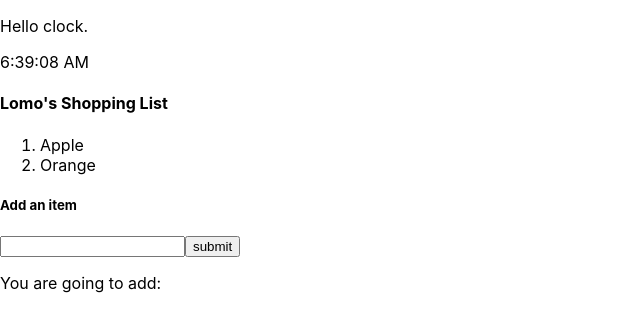
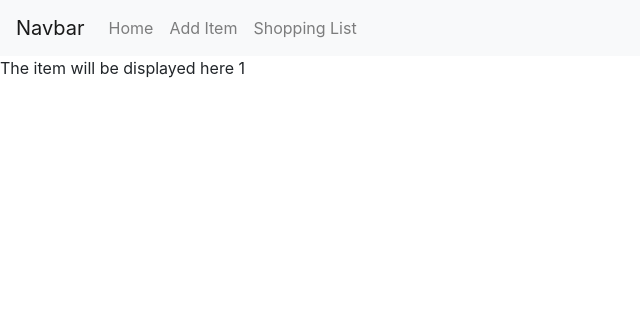
Before and after one commit to XccelerateTech/melodywong, a React (Create React App) app in the folder 53-react-clock/day-53/: page /displayitem/1 in a window 1280 px wide. Shown: the top 332 px of the page, without its empty margins (0-640 px from the left). Built offline with nearby package versions, Linux system fonts and the light colour scheme.

Commit message:
added navbar and route

```diff
--- a/53-react-clock/day-53/package.json
+++ b/53-react-clock/day-53/package.json
@@ -5,6 +5,7 @@
   "dependencies": {
     "react": "^16.6.3",
     "react-dom": "^16.6.3",
+    "react-router-dom": "^4.3.1",
     "react-scripts": "2.1.1"
   },
   "scripts": {
--- a/53-react-clock/day-53/public/index.html
+++ b/53-react-clock/day-53/public/index.html
@@ -5,6 +5,10 @@
     <link rel="shortcut icon" href="%PUBLIC_URL%/favicon.ico">
     <meta name="viewport" content="width=device-width, initial-scale=1, shrink-to-fit=no">
     <meta name="theme-color" content="#000000">
+    <script src="https://code.jquery.com/jquery-3.3.1.slim.min.js" integrity="sha384-q8i/X+965DzO0rT7abK41JStQIAqVgRVzpbzo5smXKp4YfRvH+8abtTE1Pi6jizo" crossorigin="anonymous"></script>
+<script src="https://cdnjs.cloudflare.com/ajax/libs/popper.js/1.14.3/umd/popper.min.js" integrity="sha384-ZMP7rVo3mIykV+2+9J3UJ46jBk0WLaUAdn689aCwoqbBJiSnjAK/l8WvCWPIPm49" crossorigin="anonymous"></script>
+<script src="https://stackpath.bootstrapcdn.com/bootstrap/4.1.3/js/bootstrap.min.js" integrity="sha384-ChfqqxuZUCnJSK3+MXmPNIyE6ZbWh2IMqE241rYiqJxyMiZ6OW/JmZQ5stwEULTy" crossorigin="anonymous"></script>
+    <link rel="stylesheet" href="https://stackpath.bootstrapcdn.com/bootstrap/4.1.3/css/bootstrap.min.css" integrity="sha384-MCw98/SFnGE8fJT3GXwEOngsV7Zt27NXFoaoApmYm81iuXoPkFOJwJ8ERdknLPMO" crossorigin="anonymous">
     <!--
       manifest.json provides metadata used when your web app is added to the
       homescreen on Android. See https://developers.google.com/web/fundamentals/web-app-manifest/
--- a/53-react-clock/day-53/src/Additem.js
+++ b/53-react-clock/day-53/src/Additem.js
@@ -20,6 +20,7 @@ class AddItem extends Component {
     }
 
     handleChange = (e) =>{
+        console.log(this.props)
         this.setState({
             items: e.target.value
         })
--- a/53-react-clock/day-53/src/App.js
+++ b/53-react-clock/day-53/src/App.js
@@ -3,6 +3,11 @@ import './App.css';
 import Clock from './clock';
 import AddItem from './Additem'
 import DisplayList from './DisplayList'
+import Navbar from './Navbar'
+import DisplayItem from './DisplayItem'
+import {ReactDOM} from 'react-dom'
+import { BrowserRouter as Router, Route, Link, Switch } from "react-router-dom";
+import NoMatch from './NoMatch'
 
 class App extends Component {
   constructor(){
@@ -40,11 +45,24 @@ class App extends Component {
     return (
       <div className="App">
 
-         <Clock />
 
-         <DisplayList name={this.state.name} list={this.state.list} deleteItem={this.deleteItem}/>
+        <Router>
+          <div>
+            <Navbar/>
+             <Switch>
+            <Route exact path="/" component={Clock} />
+            <Route exact path="/additem" component={AddItem} addItem={this.addItem}/>
+            <Route exact path="/displaylist" component={ DisplayList } name={this.state.name} list={this.state.list} deleteItem={this.deleteItem}/>
+            <Route exact path="/displayitem/:id" component={ DisplayItem } />
+            <Route component={NoMatch}/>
+            </Switch>
+          </div>
+        </Router>
 
-        <AddItem addItem={this.addItem} />
+
+
+
+
 
 
       </div>
--- /dev/null
+++ b/53-react-clock/day-53/src/DisplayItem.js
@@ -0,0 +1,12 @@
+import React from 'react';
+import {withRouter} from 'react-router-dom'
+
+const DisplayItem = ({match}) =>{
+    return(
+        <div>
+            The item will be displayed here {match.params.id}
+        </div>
+    )
+}
+
+export default withRouter(DisplayItem);
--- /dev/null
+++ b/53-react-clock/day-53/src/Navbar.js
@@ -0,0 +1,33 @@
+import React, { Component } from 'react';
+import {Link} from 'react-router-dom'
+
+class Navbar extends Component {
+    render(){
+        return(
+            <nav className="navbar navbar-expand-lg navbar-light bg-light">
+                <span className="navbar-brand">Navbar</span>
+                <button className="navbar-toggler" type="button" data-toggle="collapse" data-target="#navbarNav" aria-controls="navbarNav" aria-expanded="false" aria-label="Toggle navigation">
+                    <span className="navbar-toggler-icon"></span>
+                </button>
+                <div className="collapse navbar-collapse" >
+                    <ul className="navbar-nav">
+                    <li className="nav-item">
+                    <Link to={`/`}><span className="nav-link">Home</span></Link>
+                    </li>
+                    <li className="nav-item">
+                    <Link to={`/additem`}><span className="nav-link">Add Item</span></Link>
+                    </li>
+                    <li className="nav-item">
+                    <Link to={`/displaylist`}> <span className="nav-link">Shopping List</span></Link>
+                    </li>
+                    </ul>
+
+
+                </div>
+            </nav>
+
+        )
+    }
+}
+
+export default Navbar
--- /dev/null
+++ b/53-react-clock/day-53/src/NoMatch.js
@@ -0,0 +1,12 @@
+import React from 'react';
+
+const NoMatch = () =>{
+   return(
+       <div>
+           Error 404
+       </div>
+   )
+
+}
+
+export default NoMatch;
--- a/53-react-clock/day-53/src/clock.js
+++ b/53-react-clock/day-53/src/clock.js
@@ -10,7 +10,12 @@ class Clock extends Component {
 
     }
 
+    jump=()=>{
+        this.props.history.push('/displayitem/2')
+    }
+
     componentDidMount(){
+
         this.timeID=setInterval(
             ()=>this.tick(),
             1000
@@ -32,10 +37,15 @@ class Clock extends Component {
 
     render(){
 
+
+
         return(
             <div>
                 <p> Hello clock. </p>
                 {this.state.date}
+                <button onClick={this.jump}> Jump </button>
+
+
 
             </div>
         )
```
Also changed, not shown: 1 other file (tests, documents, lock files or other folders).
